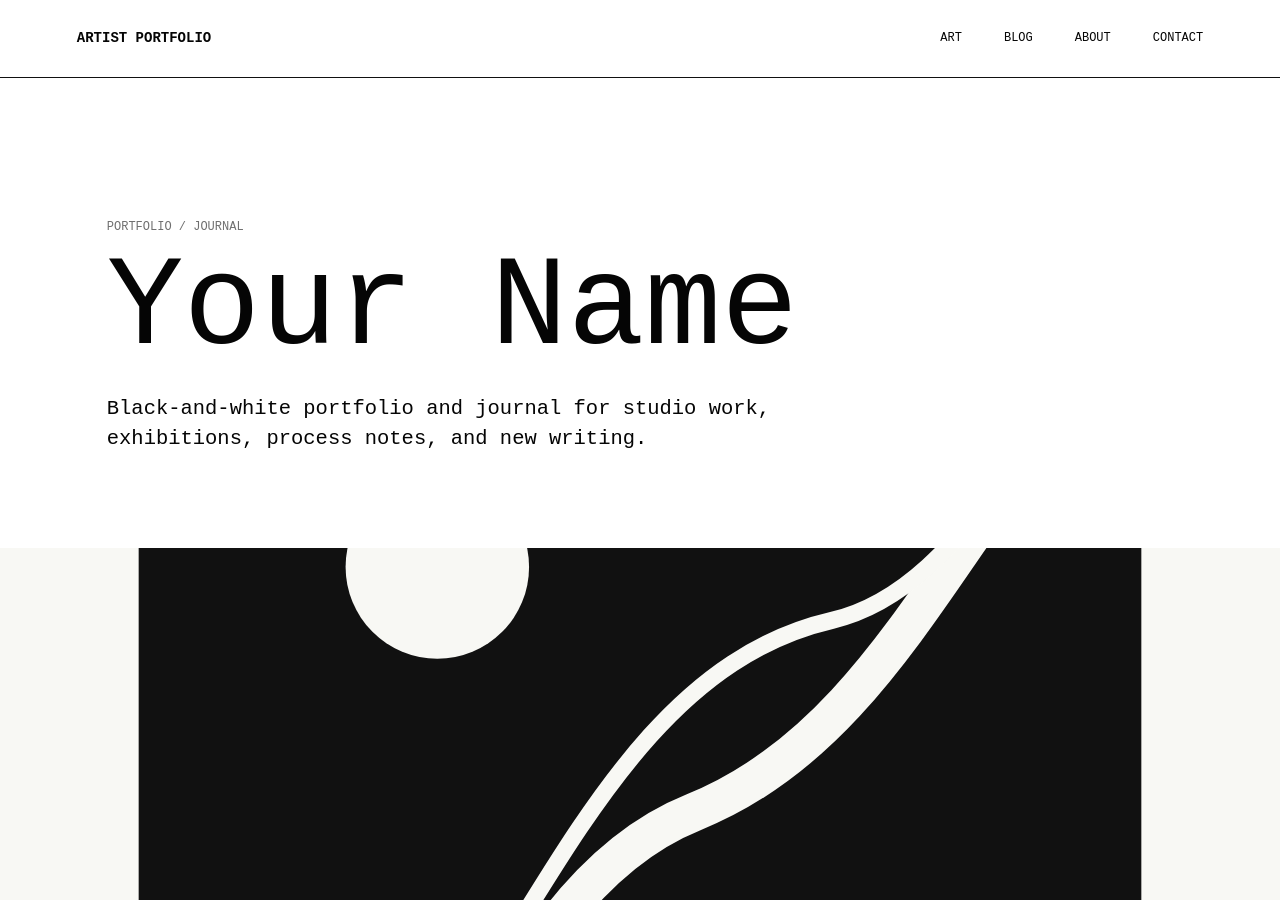
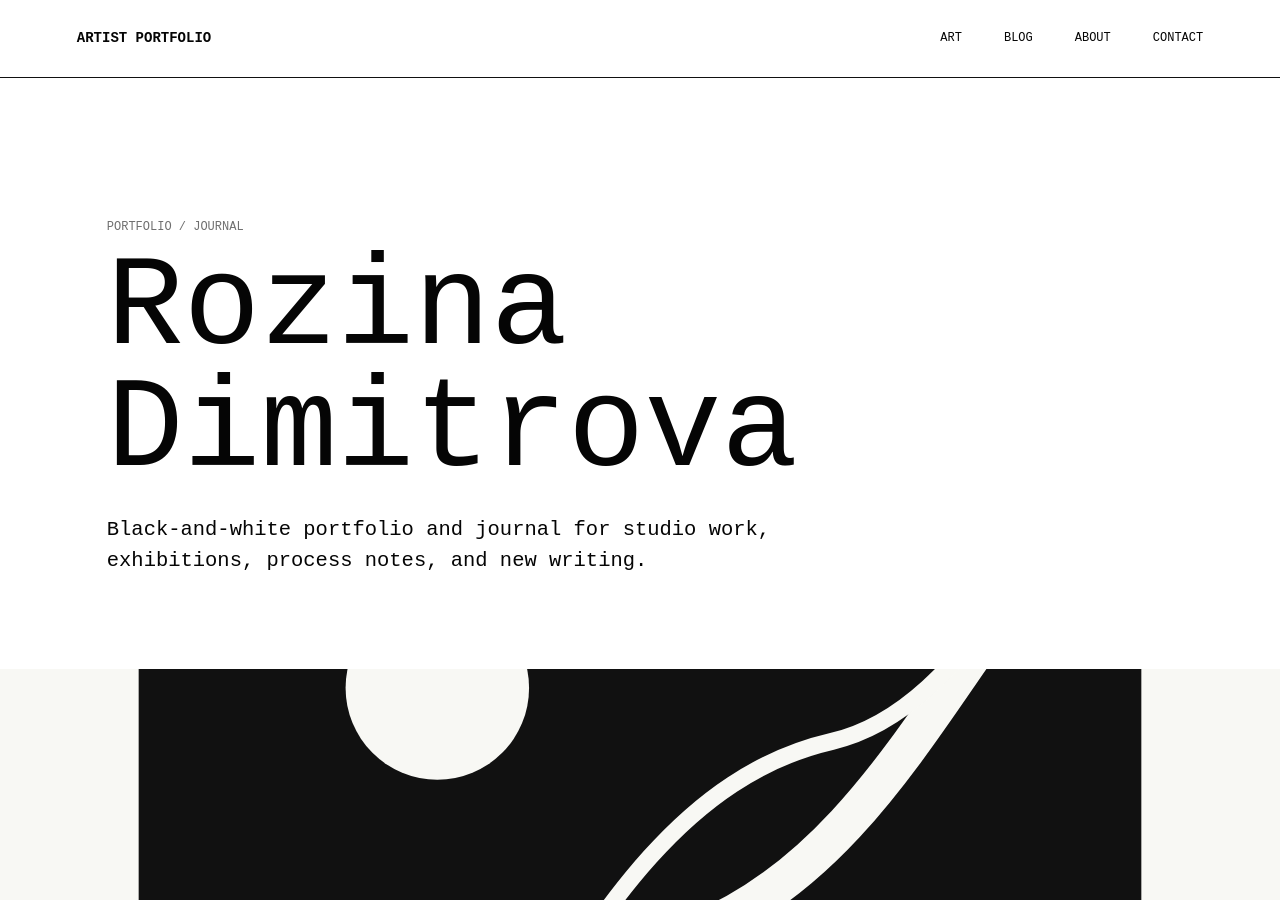
Before and after one commit to rosegabe/rosie_artwork_studio, a Jekyll site: the page built from index.md, in a window 1280 px wide and 900 px high. Built offline with Jekyll 4.4.1, drawn with Linux system fonts in a browser that asks for light colours; a script that is not in the unit is left out.

Commit message:
Update Pages “home”

```diff
--- a/index.md
+++ b/index.md
@@ -1,7 +1,8 @@
 ---
 layout: home
 title: Home
-headline: "Your Name"
-intro: "Black-and-white portfolio and journal for studio work, exhibitions, process notes, and new writing."
-featured_image: "assets/uploads/artwork-placeholder.svg"
+headline: Rozina Dimitrova
+intro: Black-and-white portfolio and journal for studio work, exhibitions,
+  process notes, and new writing.
+featured_image: assets/uploads/artwork-placeholder.svg
 ---
```
